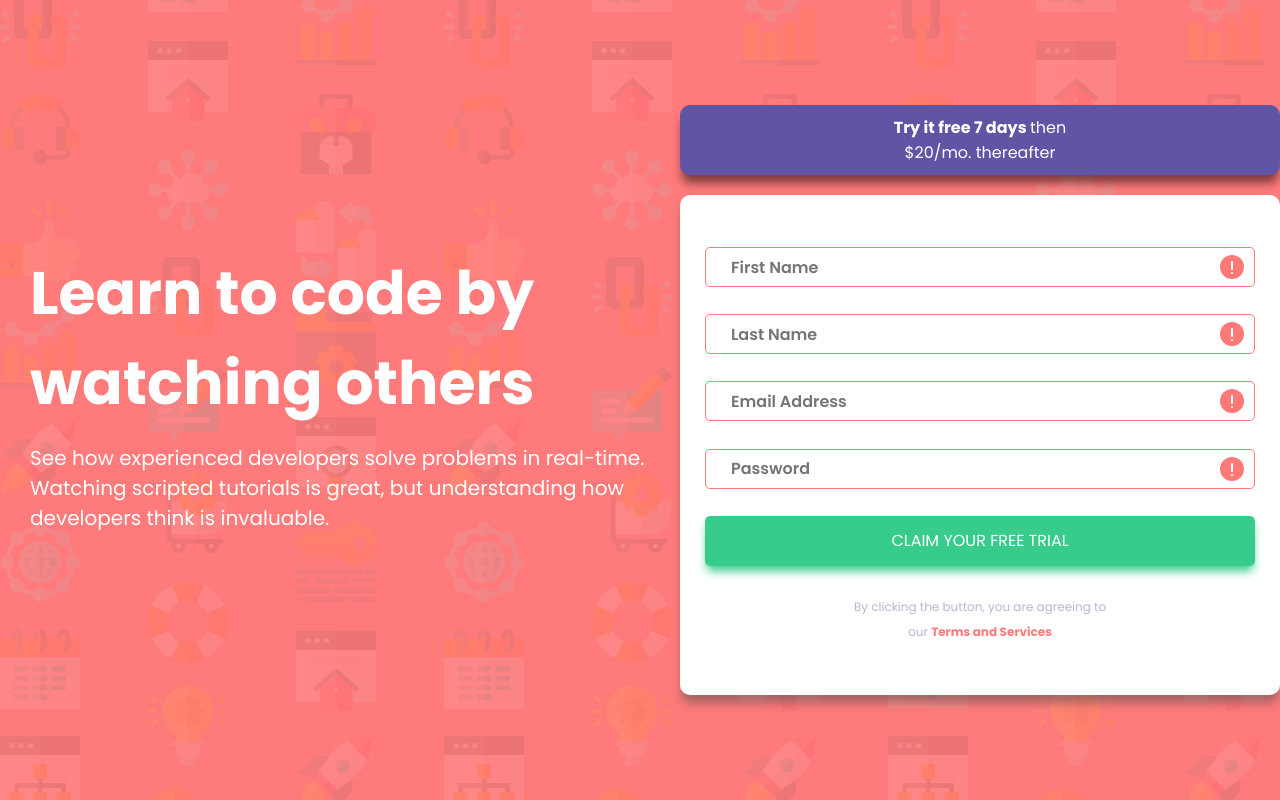
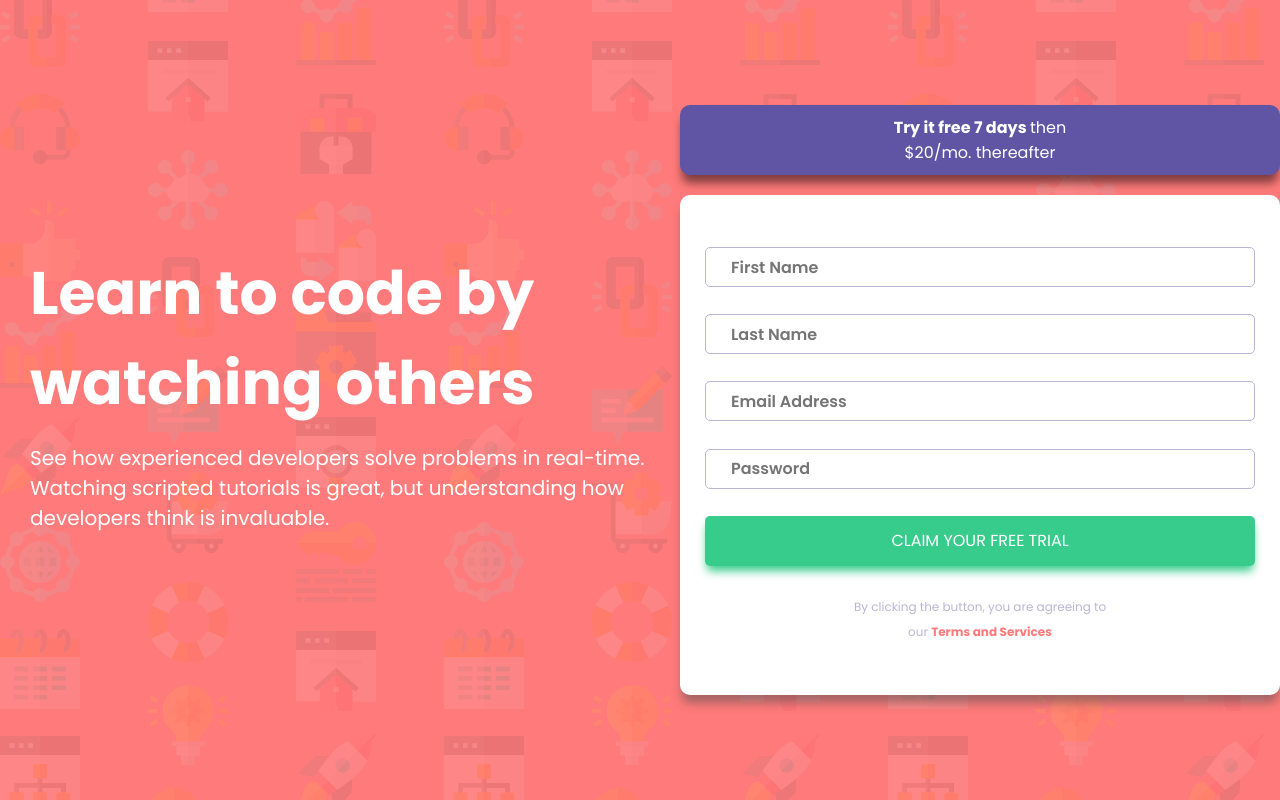
Before and after one commit to veroisla/Sigup-Form-Frontend-mentor, a React (Create React App) app: page /#/ in a window 1280 px wide. Built offline with nearby package versions, Linux system fonts and the light colour scheme.

Commit message:
finish layout proyect

```diff
--- a/src/components/App.js
+++ b/src/components/App.js
@@ -58,7 +58,7 @@ function App() {
     let regexName = /^[A-Za-zÑñÁáÉéÍíÓóÚúÜü\s]+$/;
     //email debe incluir @ y un .
     let regexEmail = /\S+@\S+\.\S+/;
-    let regexPassword = /^(?=.*[a-z])(?=.*[A-Z])(?=.*\d).{8,15}$/;
+    let regexPassword = /^(?=.*[a-z])(?=.*[A-Z])(?=.*\d).{8,40}$/;
 
     if (dataUser.name === '') {
       errors.name = 'First Name cannot be empty';
@@ -114,6 +114,7 @@ function App() {
                 dataUser={dataUser}
                 errors={errors}
                 handleForm={handleForm}
+                completeForm={completeForm}
               />
             </div>
           </>
--- a/src/components/Form.js
+++ b/src/components/Form.js
@@ -18,7 +18,11 @@ function Form(props) {
         onSubmit={props.handleSubmit}
       >
         <input
-          className="form__input error"
+          className={
+            props.errors.name !== '' && props.completeForm.name === false
+              ? 'form__inputError'
+              : 'form__input'
+          }
           type="text"
           name="name"
           id="name"
@@ -26,21 +30,31 @@ function Form(props) {
           onChange={handleInput}
         />
         {props.errors.name && (
-          <p className="form__error">{props.errors.name}</p>
+          <p className="form__errorText">{props.errors.name}</p>
         )}
         <input
-          className="form__input error"
+          className={
+            props.errors.lastName !== '' &&
+            props.completeForm.lastName === false
+              ? 'form__inputError'
+              : 'form__input'
+          }
           type="text"
           name="lastName"
           id="lastName"
           placeholder="Last Name"
           onChange={handleInput}
         />
+
         {props.errors.lastName && (
-          <p className="form__error">{props.errors.lastName}</p>
+          <p className="form__errorText">{props.errors.lastName}</p>
         )}
         <input
-          className="form__input error"
+          className={
+            props.errors.email !== '' && props.completeForm.email === false
+              ? 'form__inputError'
+              : 'form__input'
+          }
           type="email"
           name="email"
           id="email"
@@ -48,10 +62,15 @@ function Form(props) {
           onChange={handleInput}
         />
         {props.errors.email && (
-          <p className="form__error">{props.errors.email}</p>
+          <p className="form__errorText">{props.errors.email}</p>
         )}
         <input
-          className="form__input error"
+          className={
+            props.errors.password !== '' &&
+            props.completeForm.password === false
+              ? 'form__inputError'
+              : 'form__input'
+          }
           type="password"
           name="password"
           id="password"
@@ -59,7 +78,7 @@ function Form(props) {
           onChange={handleInput}
         />
         {props.errors.password && (
-          <p className="form__error">{props.errors.password}</p>
+          <p className="form__errorText">{props.errors.password}</p>
         )}
 
         <SubmitBtn handleForm={props.handleForm} />
--- a/src/styles/Vars.scss
+++ b/src/styles/Vars.scss
@@ -4,6 +4,7 @@
 
 $--color-red: hsl(0, 100%, 74%);
 $--color-green: hsl(154, 59%, 51%);
+$--color-light-green: hsl(154, 85%, 64%);
 $--color-white: #ffffff;
 
 // ### Accent
--- a/src/styles/components/Form.scss
+++ b/src/styles/components/Form.scss
@@ -23,11 +23,11 @@
     height: 40px;
     border-radius: 5px;
     border: none;
-    border: 1px solid #b9b6d3;
     font-weight: 600;
     padding-left: 15px;
     padding-right: 10px;
     font-size: 12px;
+    border: 1px solid #b9b6d3;
 
     &:focus {
         outline: none;
@@ -38,7 +38,7 @@
 
     //ERROR
 
-    &__error {
+    &__errorText {
        align-self: flex-end;
        color: $--color-red;
        font-size: 12px;
@@ -62,21 +62,24 @@
         font-weight: bold;
         font-size: 12px;
     }
-}
 
-   //ERROR ACTIVE
+    //ERROR ACTIVE ICON AND RED BORDER
 
-   .error::placeholder {
-    display: flex;
+  &__inputError {
     background-image: url(../../images/icon-error.svg);
     background-repeat: no-repeat;
-    background-position: right center;
-    padding: 30px 30px 30px 0px;
+    background-position: right 0.5rem  center;
+    width: 100%;
+    height: 40px;
+    border-radius: 5px;
+    border: none;
+    font-weight: 600;
+    padding-left: 15px;
+    font-size: 12px;
+    border: 1px solid $--color-red;
    }
 
-   .error {
-    border: 1px solid $--color-red;
-   }
+}
 
 
 @media all and (min-width:768px) {
@@ -95,10 +98,14 @@
 
           //ERROR
 
-    &__error {
+    &__errorText {
         align-self: flex-end;
         color: $--color-red;
-        font-size: 12px;
+        font-size: 14px;
+     }
+
+     &__inputError {
+        font-size: 14px;
      }
 
     }
@@ -120,7 +127,7 @@
 
           //ERROR
 
-    &__error {
+    &__errorText {
         font-size: 14px;
      }
 
--- a/src/styles/components/SubmitBtn.scss
+++ b/src/styles/components/SubmitBtn.scss
@@ -12,6 +12,9 @@
         color: $--color-white;
         text-transform: uppercase;
         box-shadow: 0 7px 10px -2px $--color-green;
+        transition: background-color 1s;
 
-
+        &:hover {
+                background-color: $--color-light-green;
+        }
 }
```
